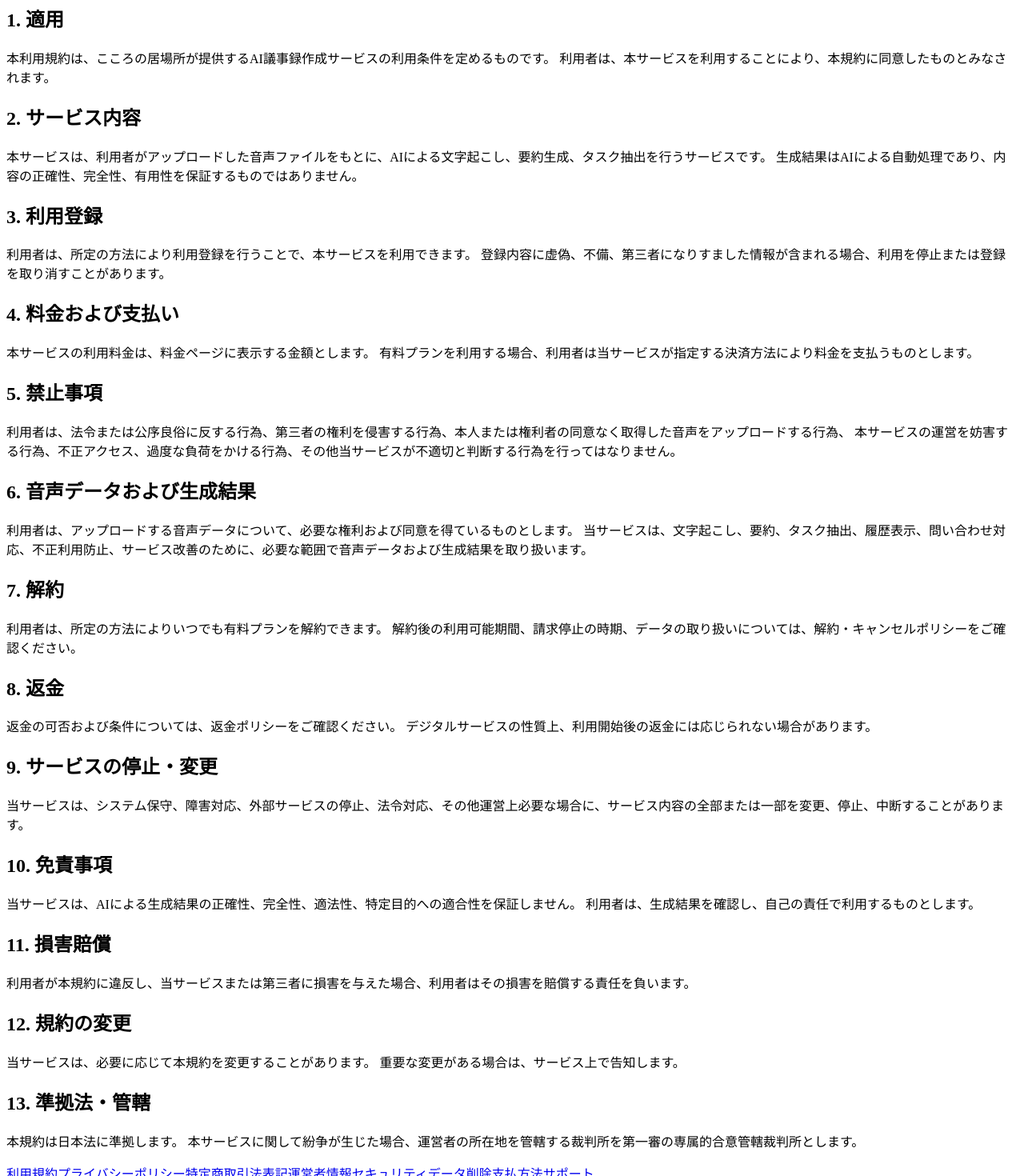
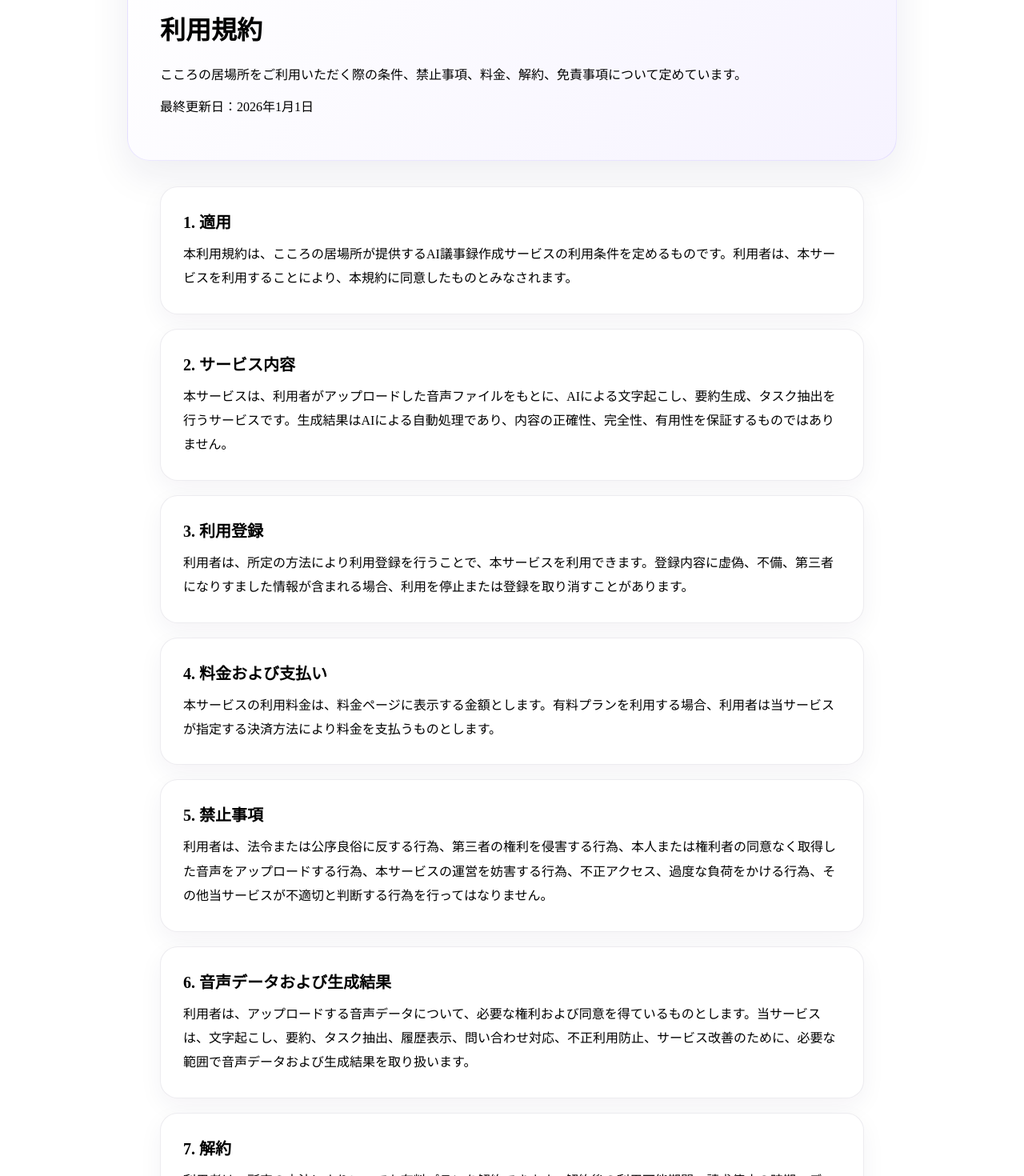
Before and after one commit to Yuki-ux-jpg-png/ai_gijiroku, a Next.js app: page /terms in a window 1280 px wide. Shown: the part 140-1610 px from the top of the page at 80% size. Built offline with nearby package versions, Linux system fonts and the light colour scheme.

Commit message:
Update page.tsx

```diff
--- a/app/terms/page.tsx
+++ b/app/terms/page.tsx
@@ -1,111 +1,78 @@
 export default function Page() {
+  const sections = [
+    [
+      '1. 適用',
+      '本利用規約は、こころの居場所が提供するAI議事録作成サービスの利用条件を定めるものです。利用者は、本サービスを利用することにより、本規約に同意したものとみなされます。'
+    ],
+    [
+      '2. サービス内容',
+      '本サービスは、利用者がアップロードした音声ファイルをもとに、AIによる文字起こし、要約生成、タスク抽出を行うサービスです。生成結果はAIによる自動処理であり、内容の正確性、完全性、有用性を保証するものではありません。'
+    ],
+    [
+      '3. 利用登録',
+      '利用者は、所定の方法により利用登録を行うことで、本サービスを利用できます。登録内容に虚偽、不備、第三者になりすました情報が含まれる場合、利用を停止または登録を取り消すことがあります。'
+    ],
+    [
+      '4. 料金および支払い',
+      '本サービスの利用料金は、料金ページに表示する金額とします。有料プランを利用する場合、利用者は当サービスが指定する決済方法により料金を支払うものとします。'
+    ],
+    [
+      '5. 禁止事項',
+      '利用者は、法令または公序良俗に反する行為、第三者の権利を侵害する行為、本人または権利者の同意なく取得した音声をアップロードする行為、本サービスの運営を妨害する行為、不正アクセス、過度な負荷をかける行為、その他当サービスが不適切と判断する行為を行ってはなりません。'
+    ],
+    [
+      '6. 音声データおよび生成結果',
+      '利用者は、アップロードする音声データについて、必要な権利および同意を得ているものとします。当サービスは、文字起こし、要約、タスク抽出、履歴表示、問い合わせ対応、不正利用防止、サービス改善のために、必要な範囲で音声データおよび生成結果を取り扱います。'
+    ],
+    [
+      '7. 解約',
+      '利用者は、所定の方法によりいつでも有料プランを解約できます。解約後の利用可能期間、請求停止の時期、データの取り扱いについては、解約・キャンセルポリシーをご確認ください。'
+    ],
+    [
+      '8. 返金',
+      '返金の可否および条件については、返金ポリシーをご確認ください。デジタルサービスの性質上、利用開始後の返金には応じられない場合があります。'
+    ],
+    [
+      '9. サービスの停止・変更',
+      '当サービスは、システム保守、障害対応、外部サービスの停止、法令対応、その他運営上必要な場合に、サービス内容の全部または一部を変更、停止、中断することがあります。'
+    ],
+    [
+      '10. 免責事項',
+      '当サービスは、AIによる生成結果の正確性、完全性、適法性、特定目的への適合性を保証しません。利用者は、生成結果を確認し、自己の責任で利用するものとします。'
+    ],
+    [
+      '11. 損害賠償',
+      '利用者が本規約に違反し、当サービスまたは第三者に損害を与えた場合、利用者はその損害を賠償する責任を負います。'
+    ],
+    [
+      '12. 規約の変更',
+      '当サービスは、必要に応じて本規約を変更することがあります。重要な変更がある場合は、サービス上で告知します。'
+    ],
+    [
+      '13. 準拠法・管轄',
+      '本規約は日本法に準拠します。本サービスに関して紛争が生じた場合、運営者の所在地を管轄する裁判所を第一審の専属的合意管轄裁判所とします。'
+    ]
+  ];
+
   return (
     <main className="section">
       <div className="container">
-        <div className="card legal">
+        <div className="legal-hero">
+          <p className="badge">Terms of Service</p>
           <h1>利用規約</h1>
+          <p className="lead">
+            こころの居場所をご利用いただく際の条件、禁止事項、料金、解約、免責事項について定めています。
+          </p>
+          <p className="muted small">最終更新日：2026年1月1日</p>
+        </div>
 
-          <section>
-            <h2>1. 適用</h2>
-            <p>
-              本利用規約は、こころの居場所が提供するAI議事録作成サービスの利用条件を定めるものです。
-              利用者は、本サービスを利用することにより、本規約に同意したものとみなされます。
-            </p>
-          </section>
-
-          <section>
-            <h2>2. サービス内容</h2>
-            <p>
-              本サービスは、利用者がアップロードした音声ファイルをもとに、AIによる文字起こし、要約生成、タスク抽出を行うサービスです。
-              生成結果はAIによる自動処理であり、内容の正確性、完全性、有用性を保証するものではありません。
-            </p>
-          </section>
-
-          <section>
-            <h2>3. 利用登録</h2>
-            <p>
-              利用者は、所定の方法により利用登録を行うことで、本サービスを利用できます。
-              登録内容に虚偽、不備、第三者になりすました情報が含まれる場合、利用を停止または登録を取り消すことがあります。
-            </p>
-          </section>
-
-          <section>
-            <h2>4. 料金および支払い</h2>
-            <p>
-              本サービスの利用料金は、料金ページに表示する金額とします。
-              有料プランを利用する場合、利用者は当サービスが指定する決済方法により料金を支払うものとします。
-            </p>
-          </section>
-
-          <section>
-            <h2>5. 禁止事項</h2>
-            <p>
-              利用者は、法令または公序良俗に反する行為、第三者の権利を侵害する行為、本人または権利者の同意なく取得した音声をアップロードする行為、
-              本サービスの運営を妨害する行為、不正アクセス、過度な負荷をかける行為、その他当サービスが不適切と判断する行為を行ってはなりません。
-            </p>
-          </section>
-
-          <section>
-            <h2>6. 音声データおよび生成結果</h2>
-            <p>
-              利用者は、アップロードする音声データについて、必要な権利および同意を得ているものとします。
-              当サービスは、文字起こし、要約、タスク抽出、履歴表示、問い合わせ対応、不正利用防止、サービス改善のために、必要な範囲で音声データおよび生成結果を取り扱います。
-            </p>
-          </section>
-
-          <section>
-            <h2>7. 解約</h2>
-            <p>
-              利用者は、所定の方法によりいつでも有料プランを解約できます。
-              解約後の利用可能期間、請求停止の時期、データの取り扱いについては、解約・キャンセルポリシーをご確認ください。
-            </p>
-          </section>
-
-          <section>
-            <h2>8. 返金</h2>
-            <p>
-              返金の可否および条件については、返金ポリシーをご確認ください。
-              デジタルサービスの性質上、利用開始後の返金には応じられない場合があります。
-            </p>
-          </section>
-
-          <section>
-            <h2>9. サービスの停止・変更</h2>
-            <p>
-              当サービスは、システム保守、障害対応、外部サービスの停止、法令対応、その他運営上必要な場合に、サービス内容の全部または一部を変更、停止、中断することがあります。
-            </p>
-          </section>
-
-          <section>
-            <h2>10. 免責事項</h2>
-            <p>
-              当サービスは、AIによる生成結果の正確性、完全性、適法性、特定目的への適合性を保証しません。
-              利用者は、生成結果を確認し、自己の責任で利用するものとします。
-            </p>
-          </section>
-
-          <section>
-            <h2>11. 損害賠償</h2>
-            <p>
-              利用者が本規約に違反し、当サービスまたは第三者に損害を与えた場合、利用者はその損害を賠償する責任を負います。
-            </p>
-          </section>
-
-          <section>
-            <h2>12. 規約の変更</h2>
-            <p>
-              当サービスは、必要に応じて本規約を変更することがあります。
-              重要な変更がある場合は、サービス上で告知します。
-            </p>
-          </section>
-
-          <section>
-            <h2>13. 準拠法・管轄</h2>
-            <p>
-              本規約は日本法に準拠します。
-              本サービスに関して紛争が生じた場合、運営者の所在地を管轄する裁判所を第一審の専属的合意管轄裁判所とします。
-            </p>
-          </section>
+        <div className="legal-list">
+          {sections.map(([title, body]) => (
+            <section className="legal-card" key={title}>
+              <h2>{title}</h2>
+              <p>{body}</p>
+            </section>
+          ))}
         </div>
       </div>
     </main>
```
